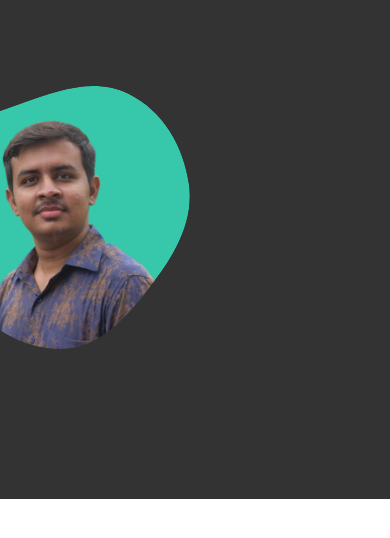
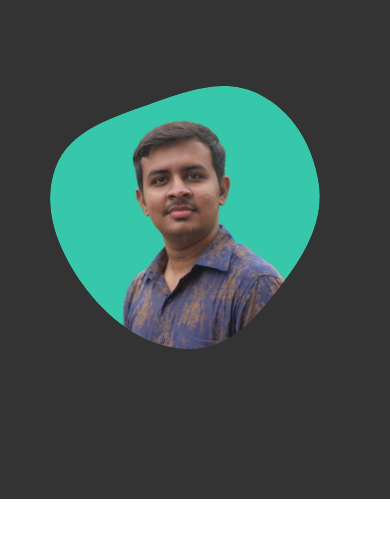
Before and after one commit to dhruvpatel2272/Site, a plain HTML site: page index.html in a window 390 px wide. Shown: the part 264-802 px from the top of the page. Drawn offline with nearby package versions, Linux system fonts and the light colour scheme.

Commit message:
Update styles.css

```diff
--- a/styles.css
+++ b/styles.css
@@ -199,7 +199,7 @@ header{
     .home__img {
         position: absolute;
         top: 350px;
-        right: 200px;
+        right: 70px;
         width: 270px;
     }
 
```
